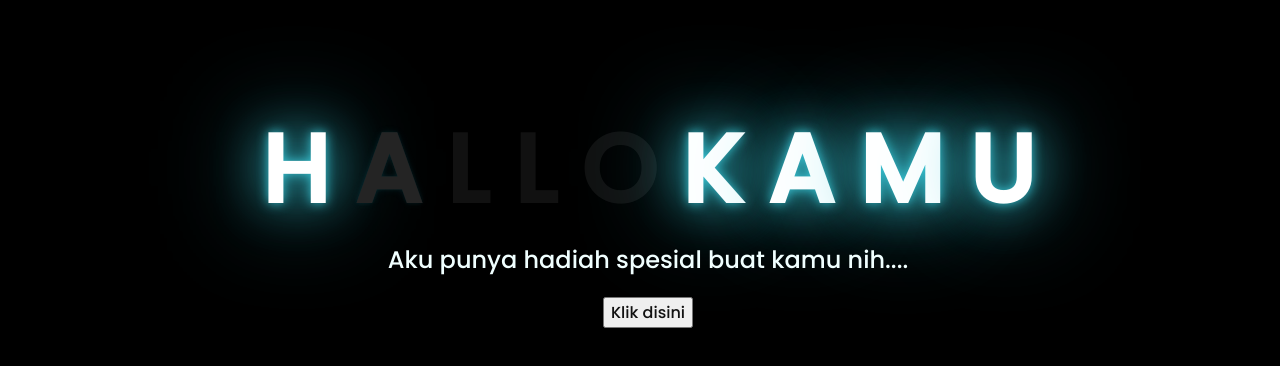
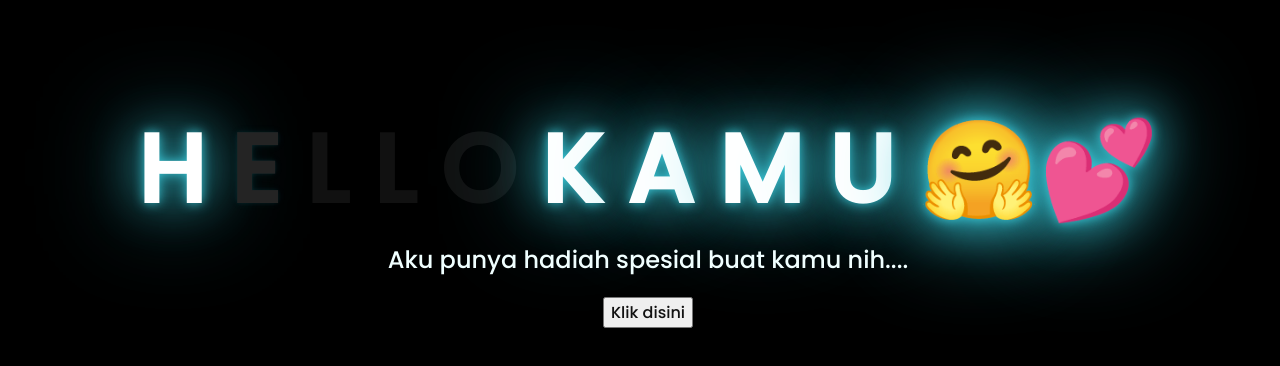
Before and after one commit to samuelkristian/lauci, a plain HTML site: page index.html in a window 1280 px wide. Shown: the part 196-562 px from the top of the page. Drawn offline with Linux system fonts and the light colour scheme.

Commit message:
first comit

```diff
--- a/index.html
+++ b/index.html
@@ -1,5 +1,6 @@
 <!DOCTYPE html>
 <html lang="en">
+
 <head>
     <meta charset="UTF-8">
     <meta http-equiv="X-UA-Compatible" content="IE=edge">
@@ -8,11 +9,12 @@
     <link rel="icon" href="img/flowers.png" type="image/x-icon">
     <title>Flowers</title>
 </head>
+
 <body>
     <div class="greetings">
-    <!-- silahkan menambah kata sesuai keinginan dengan <span>text...</span -->
+        <!-- silahkan menambah kata sesuai keinginan dengan <span>text...</span -->
         <span>H</span>
-        <span>A</span>
+        <span>E</span>
         <span>L</span>
         <span>L</span>
         <span>O</span>
@@ -20,6 +22,8 @@
         <span>A</span>
         <span>M</span>
         <span>U</span>
+        <span>🤗💕</span>
+
     </div>
     <div class="description">
         <span>Aku punya hadiah spesial buat kamu nih....</span>
@@ -31,4 +35,5 @@
 
     </div>
 </body>
+
 </html>
```
